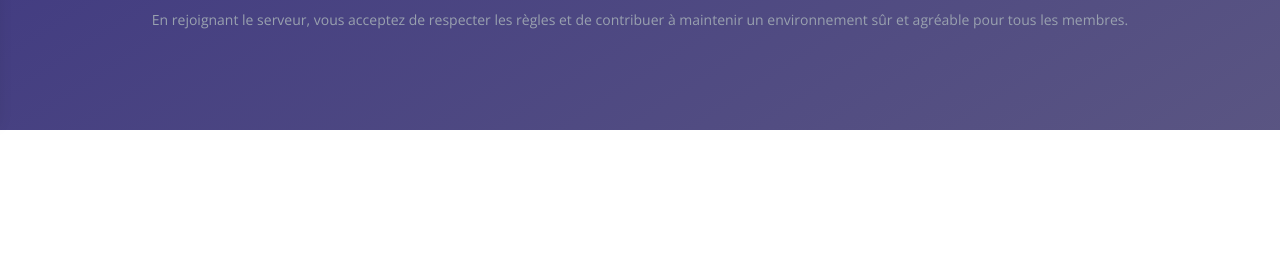
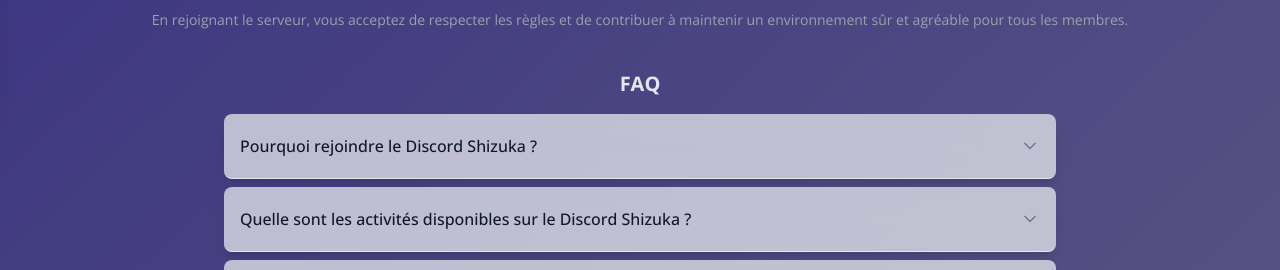
Before and after one commit to beninoonet/beninoonet-web-newver, a Next.js app: page /shizuka in a window 1280 px wide. Shown: the part 682-952 px from the top of the page. Before the commit the page ends 812 px from the top, so only its background shows below. Built offline with nearby package versions, Linux system fonts and the light colour scheme.

Commit message:
Accordion fix

```diff
--- a/app/shizuka/page.tsx
+++ b/app/shizuka/page.tsx
@@ -28,8 +28,8 @@ export default function ShizukaPage() {
             <p className="text-sm text-gray-400 mt-2 text-center">
                 En rejoignant le serveur, vous acceptez de respecter les règles et de contribuer à maintenir un environnement sûr et agréable pour tous les membres.
             </p>
-            {/* <h2> className="font-bold text-xl text-gray-200 mt-6">FAQ</h2> */}
-            {/* NEED DEBUG <ShizukaAccordion /> */}
+            <h2 className="font-bold text-xl text-gray-200 mt-6"> FAQ</h2>
+            <ShizukaAccordion />
             </div>
         </div>
     )
```
